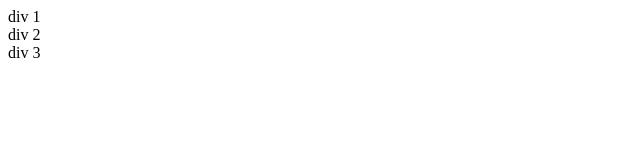
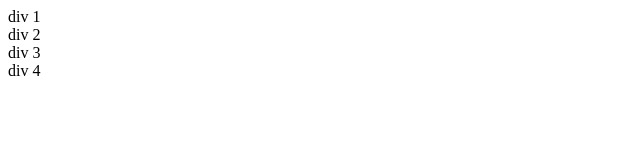
Before and after one commit to varad-sonar/clone-project, a plain HTML site: page index.html in a window 1280 px wide. Shown: the full height of the page, 0-640 px from the left. Drawn offline with Linux system fonts and the light colour scheme.

Commit message:
Update index.html

```diff
--- a/index.html
+++ b/index.html
@@ -11,5 +11,6 @@
   <div class="div">div 1</div>
   <div class="div">div 2</div>
   <div class="div">div 3</div>
+  <div class="div">div 4</div>
 </body>
 </html>
```
